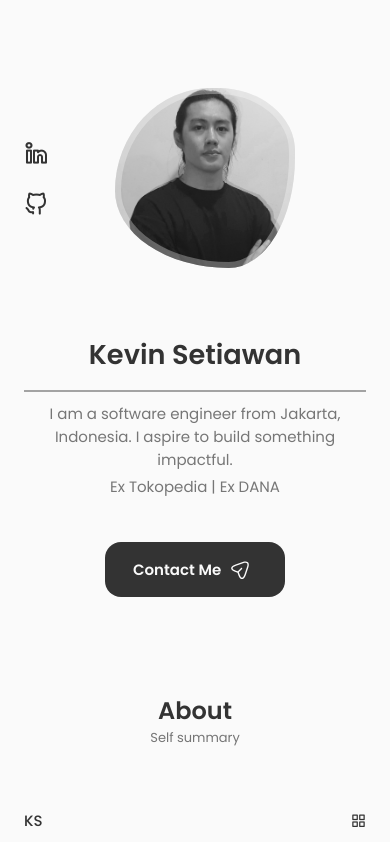
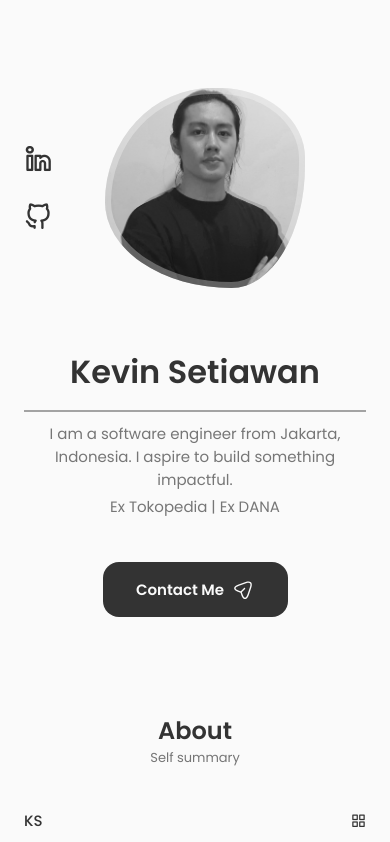
Before and after one commit to kevinwebtest/kevinwebtest.github.io, a React (Create React App) app: page / in a window 390 px wide. Shown: the top 842 px of the page. Built offline with nearby package versions, Linux system fonts and the light colour scheme.

Commit message:
rework Home animation

```diff
--- a/src/App.css
+++ b/src/App.css
@@ -63,6 +63,12 @@
     --normal-font-size: 0.938rem;
     --small-font-size: 0.813rem;
     --smaller-font-size: 0.75rem;
+  }
+}
+
+@media screen and (max-width: 576px) {
+  :root {
+    --huge-font-size: 2rem;
   }
 }
 
@@ -191,6 +197,7 @@ img {
 .button--text{
   display: flex;
   align-items: center;
+  justify-content: center;
 
   /* Fallback: Set a background color. */
   background-color: var(--text-color);
--- a/src/components/home/Data.jsx
+++ b/src/components/home/Data.jsx
@@ -23,7 +23,7 @@ export default function Data() {
 				</div>
 			</div>
 
-			<a href="#contact" className="button button--flex">
+			<a href="#contact" className="button button--flex contact__button">
 				<span className="button--text">
 					Contact Me
 					<svg
--- a/src/components/home/Home.css
+++ b/src/components/home/Home.css
@@ -273,8 +273,8 @@
         grid-column: 1/3;
     }
 
-    .button {
-        width: 180px;
+    .contact__button {
+        width: 185px;
     }
 
     .home__intro {
@@ -308,15 +308,16 @@
 }
 
 
+
 /* For small devices */
-@media screen and (max-width: 410px) {
+@media screen and (max-width: 350px) {
     .home__img {
         width: 180px;
         height: 180px;
     }
 
     .home__title {
-        font-size: var(--big-font-size);
+        font-size: var(--h1-font-size);
     }
 
     .home__social-icon {
```
